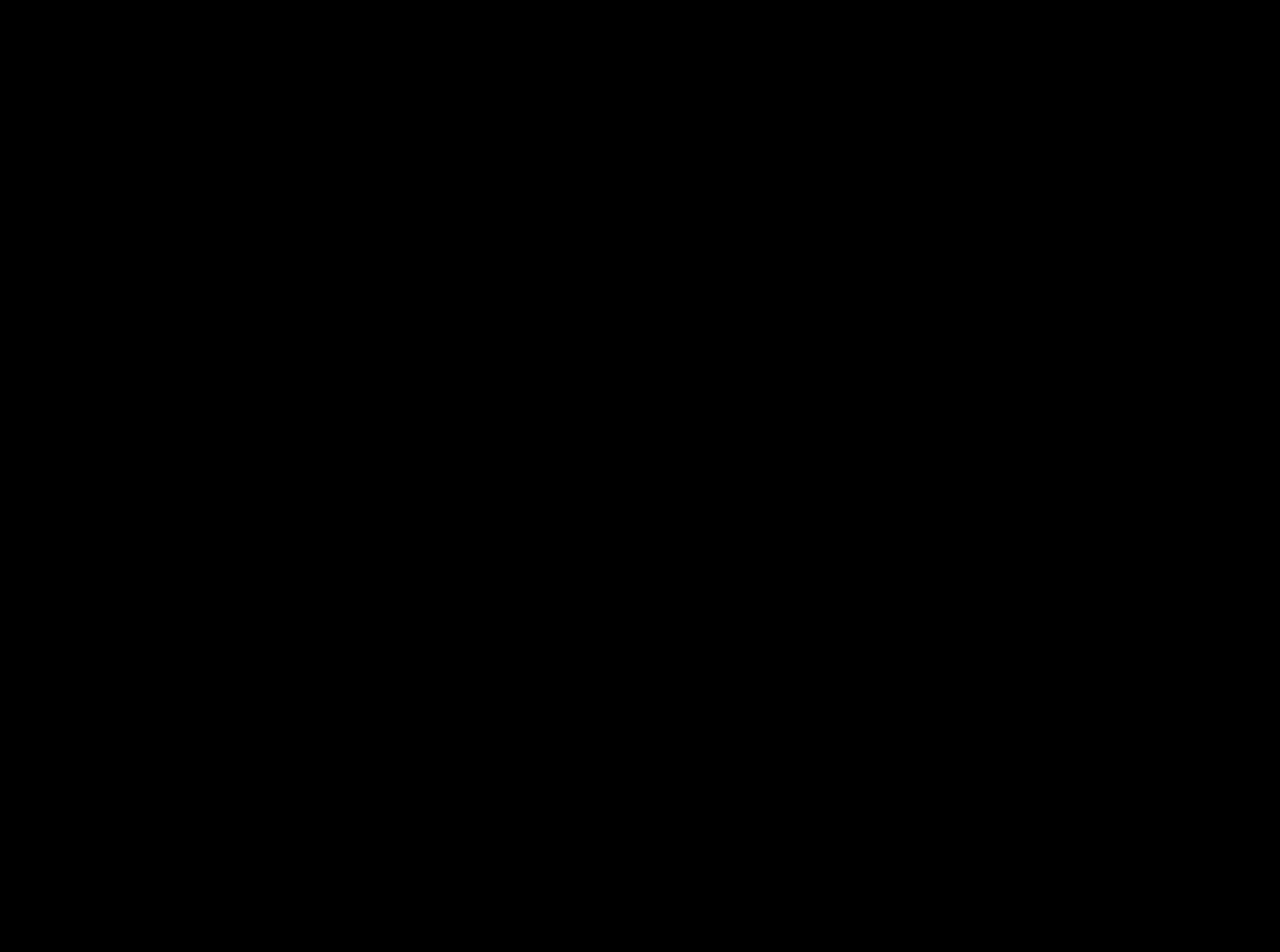
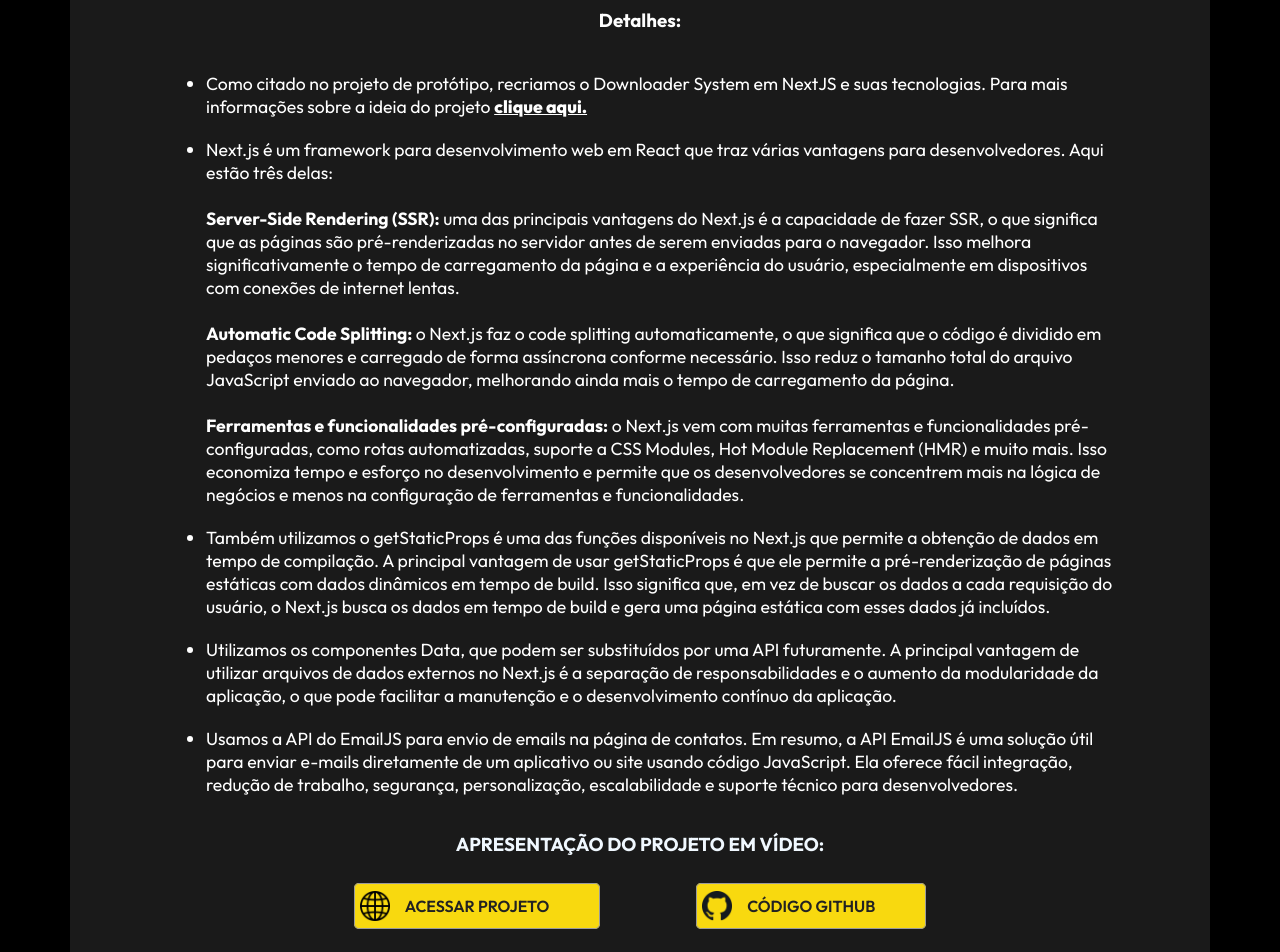
Before and after one commit to JonathanZdebski/Projeto-front-end-responsivo-jhnn, a React (Create React App) app: page /projeto-downloader-system-nextjs in a window 1280 px wide. Before the commit this address had no page. Shown: the part 640-1592 px from the top of the page. Before the commit the page ends 800 px from the top, so only its background shows below. Built offline with nearby package versions, Linux system fonts and the light colour scheme.

Commit message:
Project added

```diff
--- a/src/App.js
+++ b/src/App.js
@@ -11,6 +11,7 @@
 import { Route, Routes } from "react-router-dom";
 import ProjectFivee from "./routes/Projects/ProjectFivee";
 import ProjectSix from "./routes/Projects/ProjectSix";
+import ProjectSeven from "./routes/Projects/ProjectSeven";
 
 function App() {
   return (
@@ -26,6 +27,10 @@
         <Route path="/projeto-portfolio-responsivo" element={<ProjectFour />} />
         <Route path="/projeto-gen-reactjs" element={<ProjectFivee />} />
         <Route path="/projeto-downloader-system" element={<ProjectSix />} />
+        <Route
+          path="/projeto-downloader-system-nextjs"
+          element={<ProjectSeven />}
+        />
       </Routes>
     </>
   );
--- /dev/null
+++ b/src/components/ProjectDownloaderNext.js
@@ -0,0 +1,136 @@
+import React from "react";
+import YouTube from "react-youtube";
+import styles from "../components/ProjectEcommerce.module.css";
+import { useState, useEffect } from "react";
+import { NavLink } from "react-router-dom";
+import Translate from "../components/Translate";
+import { Link } from "react-router-dom";
+
+const ProjectEcommerce = () => {
+  const [setPlayerId] = useState(null);
+  const [windowWidth, setWindowWidth] = useState(window.innerWidth);
+
+  useEffect(() => {
+    const handleResize = () => {
+      setWindowWidth(window.innerWidth);
+    };
+    window.addEventListener("resize", handleResize);
+    return () => window.removeEventListener("resize", handleResize);
+  }, []);
+
+  const onReady = (event) => {
+    setPlayerId(event.target.getIframe().id);
+  };
+
+  return (
+    <div className={styles.card}>
+      <div className={styles.card2}>
+        <Translate />
+        <div className={styles.title}>
+          <h1>Projeto Downloader System em NextJS</h1>
+          <h3 className={styles.resumetext2}>Detalhes:</h3>
+          <ul className={styles.resumetext}>
+            <li style={{ listStyleType: "disc" }}>
+              Como citado no projeto de protótipo, recriamos o Downloader System
+              em NextJS e suas tecnologias. Para mais informações sobre a ideia
+              do projeto{" "}
+              <Link
+                className={styles.Link}
+                to="/projeto-downloader-system"
+                target="_blank"
+              >
+                clique aqui.
+              </Link>
+            </li>
+            <br />
+            <li style={{ listStyleType: "disc" }}>
+              Next.js é um framework para desenvolvimento web em React que traz
+              várias vantagens para desenvolvedores. Aqui estão três delas:{" "}
+              <br />
+              <br />
+              <strong>Server-Side Rendering (SSR):</strong> uma das principais
+              vantagens do Next.js é a capacidade de fazer SSR, o que significa
+              que as páginas são pré-renderizadas no servidor antes de serem
+              enviadas para o navegador. Isso melhora significativamente o tempo
+              de carregamento da página e a experiência do usuário,
+              especialmente em dispositivos com conexões de internet lentas.{" "}
+              <br /> <br />
+              <strong>Automatic Code Splitting: </strong> o Next.js faz o code
+              splitting automaticamente, o que significa que o código é dividido
+              em pedaços menores e carregado de forma assíncrona conforme
+              necessário. Isso reduz o tamanho total do arquivo JavaScript
+              enviado ao navegador, melhorando ainda mais o tempo de
+              carregamento da página. <br /> <br />
+              <strong>Ferramentas e funcionalidades pré-configuradas:</strong> o
+              Next.js vem com muitas ferramentas e funcionalidades
+              pré-configuradas, como rotas automatizadas, suporte a CSS Modules,
+              Hot Module Replacement (HMR) e muito mais. Isso economiza tempo e
+              esforço no desenvolvimento e permite que os desenvolvedores se
+              concentrem mais na lógica de negócios e menos na configuração de
+              ferramentas e funcionalidades.
+            </li>
+            <br />
+            <li style={{ listStyleType: "disc" }}>
+              Também utilizamos o getStaticProps é uma das funções disponíveis
+              no Next.js que permite a obtenção de dados em tempo de compilação.
+              A principal vantagem de usar getStaticProps é que ele permite a
+              pré-renderização de páginas estáticas com dados dinâmicos em tempo
+              de build. Isso significa que, em vez de buscar os dados a cada
+              requisição do usuário, o Next.js busca os dados em tempo de build
+              e gera uma página estática com esses dados já incluídos.
+            </li>
+            <br />
+            <li style={{ listStyleType: "disc" }}>
+              Utilizamos os componentes Data, que podem ser substituídos por uma
+              API futuramente. A principal vantagem de utilizar arquivos de
+              dados externos no Next.js é a separação de responsabilidades e o
+              aumento da modularidade da aplicação, o que pode facilitar a
+              manutenção e o desenvolvimento contínuo da aplicação.
+            </li>
+            <br />
+            <li style={{ listStyleType: "disc" }}>
+              Usamos a API do EmailJS para envio de emails na página de
+              contatos. Em resumo, a API EmailJS é uma solução útil para enviar
+              e-mails diretamente de um aplicativo ou site usando código
+              JavaScript. Ela oferece fácil integração, redução de trabalho,
+              segurança, personalização, escalabilidade e suporte técnico para
+              desenvolvedores.
+            </li>
+          </ul>
+        </div>
+        <div>
+          <h3 className={styles.apres}>APRESENTAÇÃO DO PROJETO EM VÍDEO:</h3>
+          <YouTube
+            videoId="JGH-XdZWQyU"
+            opts={{
+              height: windowWidth < 640 ? "195" : "390",
+              width: windowWidth < 640 ? "320" : "640",
+              playerVars: {
+                autoplay: 0,
+              },
+            }}
+            onReady={onReady}
+          />
+        </div>
+        <div>
+          <NavLink
+            to="https://downloader-system-nextjs.vercel.app/"
+            target="_blank"
+            className={`${styles.btnwd} ${styles.web}`}
+          >
+            Acessar Projeto
+          </NavLink>
+          <NavLink
+            to="https://github.com/JonathanZdebski/Downloader-System"
+            target="_blank"
+            className={`${styles.btnwd} ${styles.github}`}
+          >
+            Código GitHub
+          </NavLink>
+        </div>
+      </div>
+    </div>
+  );
+};
+
+export default ProjectEcommerce;
--- a/src/components/ProjectEcommerce.module.css
+++ b/src/components/ProjectEcommerce.module.css
@@ -17,7 +17,6 @@
     padding: 3.5rem;
     padding-top: 2rem;
     margin-bottom: -4rem;
-
 }
 
 .apres {
@@ -119,6 +118,11 @@
     transition: 0.3s;
 }
 
+.Link {
+    font-weight: 800;
+    text-decoration: underline;
+}
+
 @media screen and (max-width:840px) {
 
     .card2 {
--- a/src/components/WorkCardData.js
+++ b/src/components/WorkCardData.js
@@ -4,6 +4,7 @@
 import pro4 from "../assets/project4.png";
 import pro5 from "../assets/project5.png";
 import pro6 from "../assets/project6.png";
+import pro7 from "../assets/project7.png";
 
 const ProjectCardData = [
   {
@@ -48,6 +49,13 @@
     text: "Projeto realizado e estruturado pelo WordPress.",
     view: "/projeto-downloader-system",
   },
+  {
+    id: 7,
+    imgsrc: pro7,
+    title: "Projeto Downloader System em NEXTJS",
+    text: "Projeto realizado em NextJS, dados em Data e API do EmailJS.",
+    view: "/projeto-downloader-system-nextjs",
+  },
 ];
 
 export default ProjectCardData;
--- a/src/index.css
+++ b/src/index.css
@@ -21,6 +21,10 @@
 
 ul {
     list-style-type: none;
+}
+
+li{
+    font-size: 1.1rem;
 }
 
 .btn {
--- /dev/null
+++ b/src/routes/Projects/ProjectSeven.js
@@ -0,0 +1,22 @@
+import React from "react";
+import Navbar from "../../components/Navbar";
+import Footer from "../../components/Footer";
+import HImage2 from "../../components/HImage2";
+import ProjectDownloaderNext from "../../components/ProjectDownloaderNext";
+import PageTitle from "../../components/PageTitle";
+import BackToTopButton from "../../components/BackToTopButton";
+
+function ProjectSix() {
+  return (
+    <div>
+      <PageTitle title="Projeto DownloaderSystem - Portfolio" />
+      <Navbar />
+      <HImage2 heading="PROJECTS." text="Alguns dos meus trabalhos recentes." />
+      <ProjectDownloaderNext />
+      <BackToTopButton />
+      <Footer />
+    </div>
+  );
+}
+
+export default ProjectSix;
```
Also changed, not shown: src/assets/project7.png (added).
